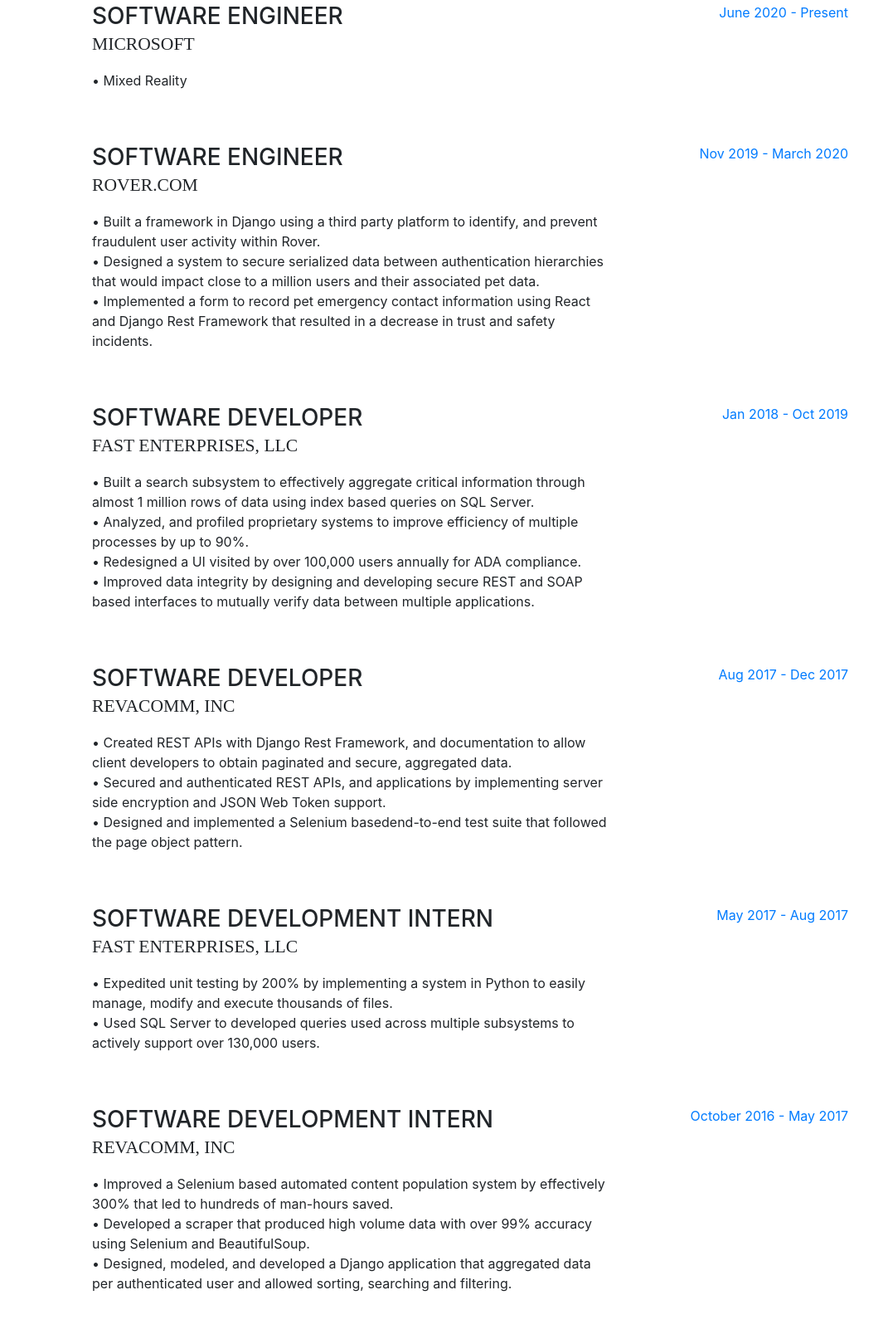
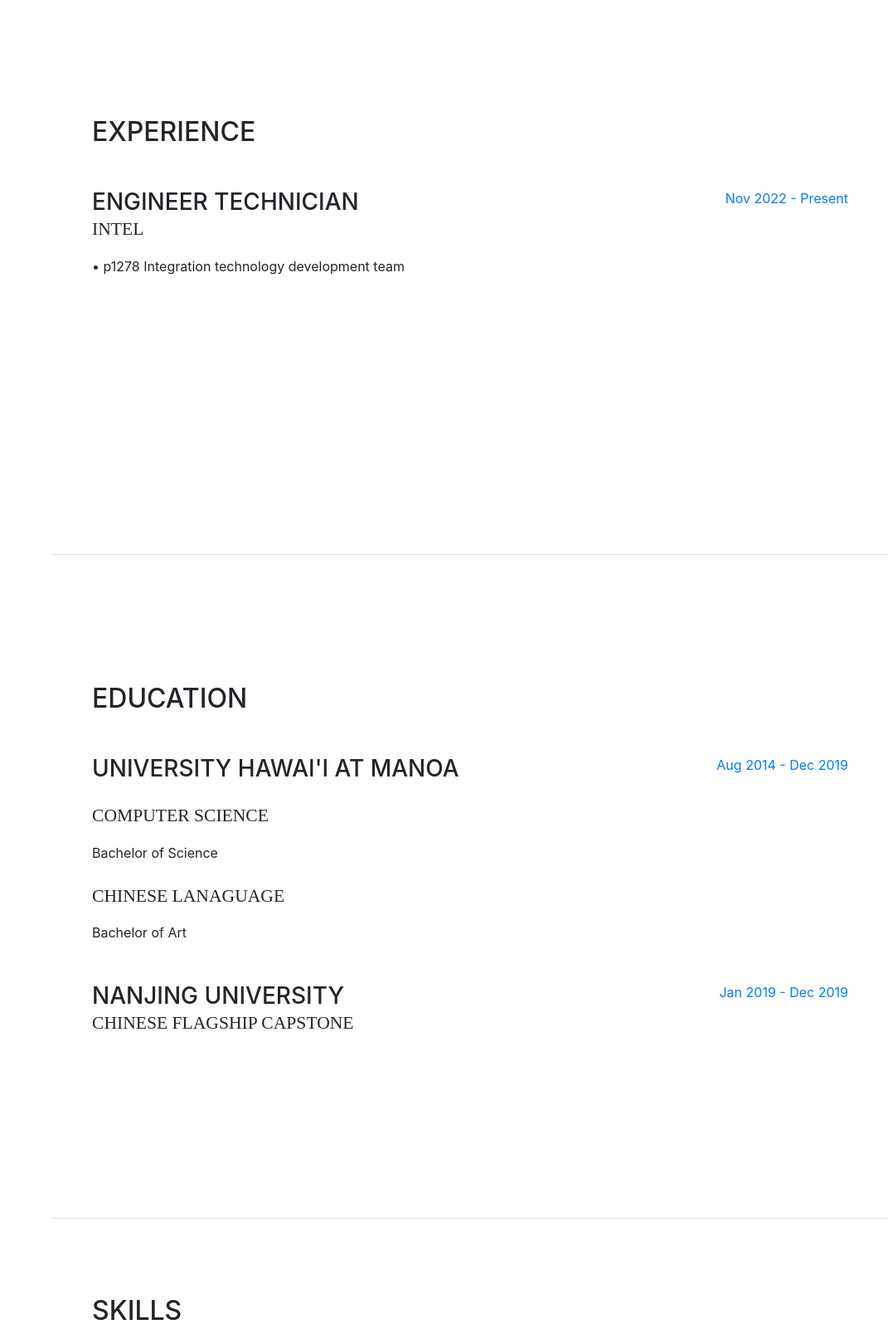
Before and after one commit to qu-leon/qu-leon.github.io, a website with bundled scripts: page index.html in a window 1280 px wide. Shown: the part 1701-3303 px from the top of the page at 83% size, without its empty margins (209-1280 px from the left). Built offline with nearby package versions, Linux system fonts and the light colour scheme; files whose address does not match are found by name; a web font is replaced by a local one.

Commit message:
Create base framework

```diff
--- a/index.html
+++ b/index.html
@@ -125,12 +125,12 @@
         <h2 class="mb-5"> Projects</h2>
         <div class="row">
 
-      <div class="col-md-6 col-lg-4 text-center mb-5">
+      <!-- <div class="col-md-6 col-lg-4 text-center mb-5">
               <img class="img-fluid" src="img/ethstates.png" alt="">
               <button style="margin: 10px" type="button" class="btn btn-primary" data-toggle="modal" data-target="#ethstates">
                 Ethstates
               </button>
-          </div>
+          </div> -->
 
                 <!-- Modal -->
           <div class="modal fade" id="ethstates" tabindex="-1" role="dialog" aria-labelledby="ethstates" aria-hidden="true">
@@ -185,12 +185,12 @@
             </div>
           </div>
 
-          <div class="col-md-6 col-lg-4 text-center mb-5">
+          <!-- <div class="col-md-6 col-lg-4 text-center mb-5">
               <img class="img-fluid" src="img/openhrs.png" alt="">
               <button style="margin: 10px" type="button" class="btn btn-primary" data-toggle="modal" data-target="#openhrs">
                 OpenHRS
               </button>
-          </div>
+          </div> -->
 
           <!-- Modal -->
           <div class="modal fade" id="openhrs" tabindex="-1" role="dialog" aria-labelledby="openhrs" aria-hidden="true">
@@ -250,12 +250,12 @@
             </div>
           </div>
 
-          <div class="col-md-6 col-lg-4 text-center mb-5">
+          <!-- <div class="col-md-6 col-lg-4 text-center mb-5">
               <img class="img-fluid" src="img/demeter.png" alt="">
               <button style="margin: 10px" type="button" class="btn btn-primary" data-toggle="modal" data-target="#demeter">
                 Demeter
               </button>
-          </div>
+          </div> -->
 
           <!-- Modal -->
           <div class="modal fade" id="demeter" tabindex="-1" role="dialog" aria-labelledby="demeter" aria-hidden="true">
@@ -301,12 +301,12 @@
             </div>
           </div>
 
-          <div class="col-md-6 col-lg-4 text-center mb-5">
+          <!-- <div class="col-md-6 col-lg-4 text-center mb-5">
               <img class="img-fluid" src="img/snip.png" alt="">
               <button style="margin: 10px" type="button" class="btn btn-primary" data-toggle="modal" data-target="#snip">
                 Snip
               </button>
-          </div>
+          </div> -->
 
           <!-- Modal -->
           <div class="modal fade" id="snip" tabindex="-1" role="dialog" aria-labelledby="snip" aria-hidden="true">
@@ -346,12 +346,12 @@
             </div>
           </div>
 
-          <div class="col-md-6 col-lg-4 text-center mb-5">
+          <!-- <div class="col-md-6 col-lg-4 text-center mb-5">
               <img class="img-fluid" src="img/tyler.png" alt="">
               <button type="button" style="margin: 10px" class="btn btn-primary" data-toggle="modal" data-target="#tyler">
                 Tyler's Portfolio
               </button>
-          </div>
+          </div> -->
 
           <!-- Modal -->
           <div class="modal fade" id="tyler" tabindex="-1" role="dialog" aria-labelledby="tyler" aria-hidden="true">
@@ -398,12 +398,12 @@
             </div>
           </div>
 
-          <div class="col-md-6 col-lg-4 text-center mb-5">
+          <!-- <div class="col-md-6 col-lg-4 text-center mb-5">
               <img class="img-fluid" src="img/carmadriven.png" alt="">
               <button style="margin: 10px" type="button" class="btn btn-primary" data-toggle="modal" data-target="#carmadriven">
                 CarmaDriven
               </button>
-          </div>
+          </div> -->
 
           <!-- Modal -->
           <div class="modal fade" id="carmadriven" tabindex="-1" role="dialog" aria-labelledby="carmadriven" aria-hidden="true">
@@ -449,9 +449,6 @@
         </div>
       </div>
 
-
-
-
     </section>
 
       <section class="resume-section p-3 p-lg-5 d-flex flex-column" id="experience">
@@ -460,98 +457,14 @@
 
           <div class="resume-item d-flex flex-column flex-md-row mb-5">
             <div class="resume-content mr-auto">
-              <h3 class="mb-0">Software Engineer</h3>
-              <div class="subheading mb-3">Microsoft</div>
+              <h3 class="mb-0">Engineer Technician</h3>
+              <div class="subheading mb-3">Intel</div>
               <p>
-                • Mixed Reality
+                • p1278 Integration technology development team
               </p>
             </div>
             <div class="resume-date text-md-right">
-              <span class="text-primary">June 2020 - Present</span>
-            </div>
-          </div>
-
-          <div class="resume-item d-flex flex-column flex-md-row mb-5">
-            <div class="resume-content mr-auto">
-              <h3 class="mb-0">Software Engineer</h3>
-              <div class="subheading mb-3">Rover.com</div>
-              <p>
-                • Built a framework in Django using a third party platform to identify, and prevent fraudulent user activity within Rover.
-              <br>
-                • Designed a system to secure serialized data between authentication hierarchies that would impact close to a million users and their associated pet data.
-              <br>
-                • Implemented a form to record pet emergency contact information using React and Django Rest Framework that resulted in a decrease in trust and safety incidents.
-              </p>
-            </div>
-            <div class="resume-date text-md-right">
-              <span class="text-primary">Nov 2019 - March 2020</span>
-            </div>
-          </div>
-
-          <div class="resume-item d-flex flex-column flex-md-row mb-5">
-            <div class="resume-content mr-auto">
-              <h3 class="mb-0">Software Developer</h3>
-              <div class="subheading mb-3">Fast Enterprises, LLC</div>
-              <p>
-                • Built a search subsystem to effectively aggregate critical information through almost 1 million rows of data using index based queries on SQL Server.
-              <br>
-                • Analyzed, and profiled proprietary systems to improve efficiency of multiple processes by up to 90%.
-              <br>
-                • Redesigned a UI visited by over 100,000 users annually for ADA compliance.
-              <br>
-                • Improved data integrity by designing and developing secure REST and SOAP based interfaces to mutually verify data between multiple applications.
-              </p>
-            </div>
-            <div class="resume-date text-md-right">
-              <span class="text-primary">Jan 2018 - Oct 2019</span>
-            </div>
-          </div>
-
-          <div class="resume-item d-flex flex-column flex-md-row mb-5">
-            <div class="resume-content mr-auto">
-              <h3 class="mb-0">Software Developer</h3>
-              <div class="subheading mb-3">Revacomm, Inc</div>
-              <p>
-                • Created REST APIs with Django Rest Framework, and documentation to allow client developers to obtain paginated and secure, aggregated data.
-              <br>
-                • Secured and authenticated REST APIs, and applications by implementing server side encryption and JSON Web Token support.
-              <br>
-                • Designed and implemented a Selenium basedend-to-end test suite that followed the page object pattern.
-            </div>
-            <div class="resume-date text-md-right">
-              <span class="text-primary">Aug 2017 - Dec 2017</span>
-            </div>
-          </div>
-
-          <div class="resume-item d-flex flex-column flex-md-row mb-5">
-            <div class="resume-content mr-auto">
-              <h3 class="mb-0">Software Development Intern</h3>
-              <div class="subheading mb-3">Fast Enterprises, LLC</div>
-              <p>
-                • Expedited unit testing by 200% by implementing a system in Python to easily manage, modify and execute thousands of files.
-              <br>
-              • Used SQL Server to developed queries used across multiple subsystems to actively support over 130,000 users.
-              </p>
-            </div>
-            <div class="resume-date text-md-right">
-              <span class="text-primary">May 2017 - Aug 2017</span>
-            </div>
-          </div>
-
-          <div class="resume-item d-flex flex-column flex-md-row">
-            <div class="resume-content mr-auto">
-              <h3 class="mb-0">Software Development Intern</h3>
-              <div class="subheading mb-3">Revacomm, Inc</div>
-              <p>
-              • Improved a Selenium based automated content population system by effectively 300% that led to hundreds of man-hours saved.
-              <br>
-              • Developed a scraper that produced high volume data with over 99% accuracy using Selenium and BeautifulSoup.
-              <br>
-              • Designed, modeled, and developed a Django application that aggregated data per authenticated user and allowed sorting, searching and filtering.
-              </p>
-            </div>
-            <div class="resume-date text-md-right">
-              <span class="text-primary">October 2016 - May 2017</span>
+              <span class="text-primary">Nov 2022 - Present</span>
             </div>
           </div>
 
@@ -572,23 +485,18 @@
               <br>
               <div class="subheading mb-3">Chinese Lanaguage</div>
               <div>Bachelor of Art</div>
-              <br>
+            </div>
+            <div class="resume-date text-md-right">
+              <span class="text-primary">Aug 2014 - Dec 2019</span>
+            </div>
+          </div>
+
+          <div class="resume-item d-flex flex-column flex-md-row mb-5">
+            <div class="resume-content mr-auto">
               <h3 class="mb-0">Nanjing University</h3>
               <div class="subheading mb-3">Chinese Flagship Capstone</div>
             </div>
             <div class="resume-date text-md-right">
-              <span class="text-primary">Aug 2014 - Dec 2019</span>
-              <br>
-              <br>
-              <br>
-              <br>
-              <br>
-              <br>
-              <br>
-              <br>
-              <br>
-              <br>
-              <br>
               <span class="text-primary">Jan 2019 - Dec 2019</span>
             </div>
           </div>
@@ -713,21 +621,13 @@
           <ul class="fa-ul mb-0">
             <li>
               <i class="fa-li fa fa-trophy text-warning"></i>
-              Challenge 1, 1<sup>st</sup> Place Runner-Up - University of Washington - Dubhacks 2017</li>
+              Benjamin A. Gilman Internationl Scholarship & Critical Language Scholarship - 2019</li>
             <li>
               <i class="fa-li fa fa-trophy text-warning"></i>
-              2<sup>nd</sup> Place - State of Hawai'i - Hawai'i Annual Code Challenge 2017</li>
+              2<sup>nd</sup> Place - Language Flagship Technology Innovation Center - Flagship Hackathon 2018 </li>
             <li>
               <i class="fa-li fa fa-trophy text-warning"></i>
-              1<sup>st</sup>
-              Place IoT Solution - Honolulu, HI - AT&amp;T Hackathon 2017</li>
-            <li>
-              <i class="fa-li fa fa-trophy text-warning"></i>
-              1<sup>st</sup>
-              Place Best Use of AT&amp;T M2X - Honolulu, HI - AT&amp;T Hackathon 2017</li>
-            <li>
-              <i class="fa-li fa fa-trophy text-warning"></i>
-              Honorable Mention - Honolulu, HI - ACM Intercollegiate Programming Contest 2015 - 2017</li>
+              Green Ideas Best Team Award & Green Ideas Innovator Award 2018 - Language Flagship Technology Innovation Center</li>
           </ul>
         </div>
       </section>
```
